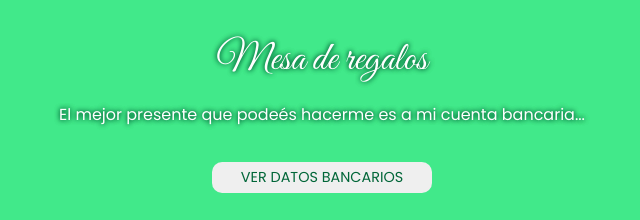
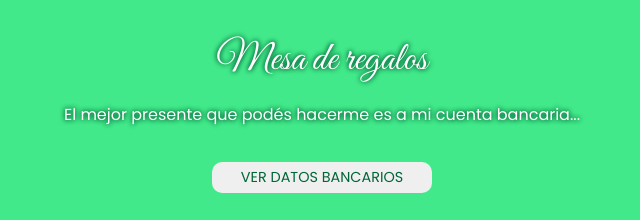
Before and after one commit to lunofest/15Pia261226, a plain HTML site: page index.html in a window 1280 px wide. Shown: the part 3049-3269 px from the top of the page, 318-958 px from the left. Drawn offline with nearby package versions, Linux system fonts and the light colour scheme.

Commit message:
Fix typo in regalos paragraph

```diff
--- a/index.html
+++ b/index.html
@@ -315,7 +315,7 @@
 
       <img class="regalos__icon" src="assets/vectores/regalosICON.svg" alt="">
       <h4 class="regalos__title">Mesa de regalos</h4>
-      <h4 class="regalos__parrafo">El mejor presente que podeés hacerme es a mi cuenta bancaria... </h4>
+      <h4 class="regalos__parrafo">El mejor presente que podés hacerme es a mi cuenta bancaria... </h4>
 
 
       <button class="regalos__button">VER DATOS BANCARIOS</button>
```
